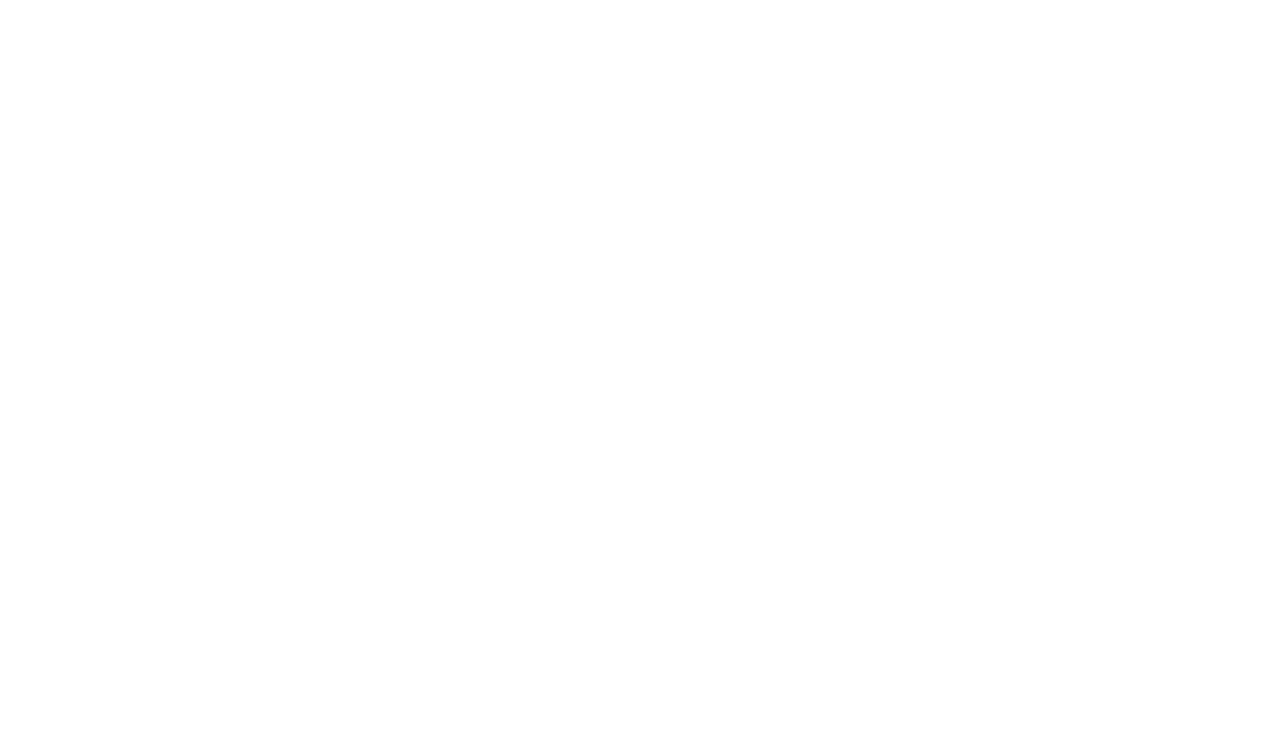
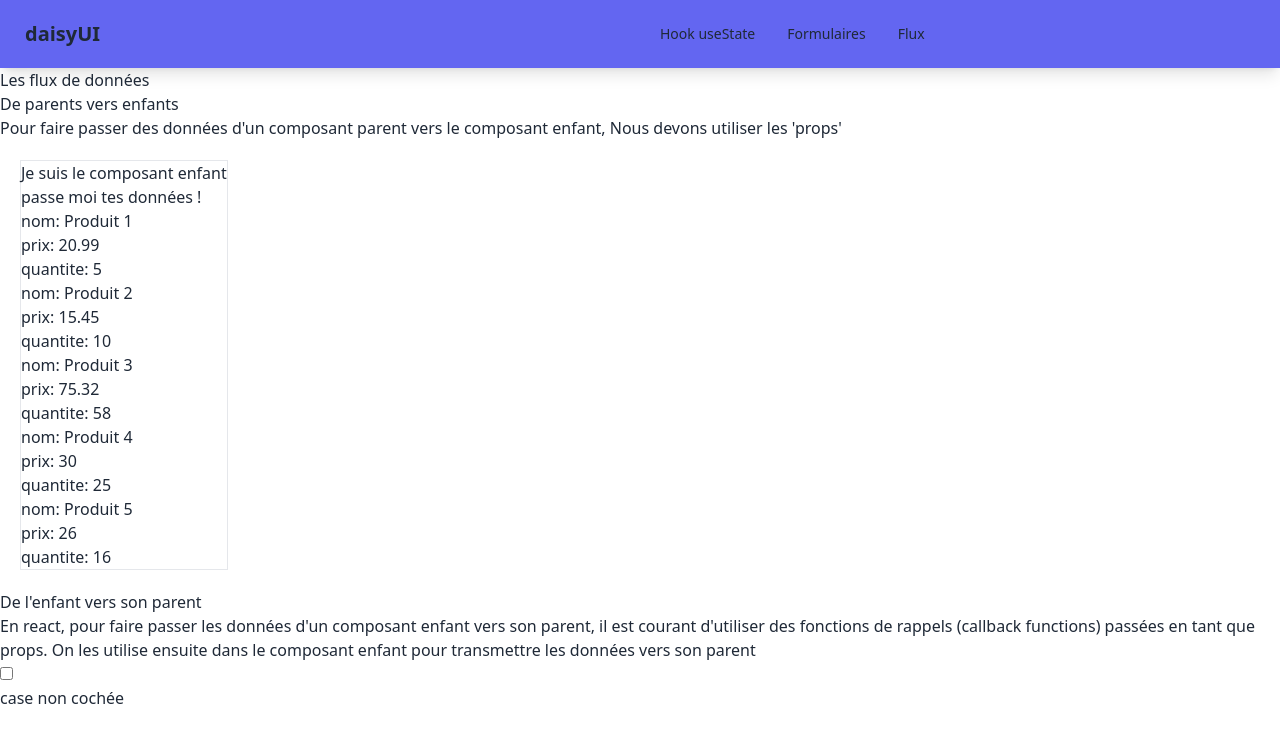
Before and after one commit to Kevin97231/20240903_ReactJs, a React (Vite) app: page /flux in a window 1280 px wide. Before the commit this address had no page. Shown: the top 742 px of the page. Built offline with nearby package versions, Linux system fonts and the light colour scheme.

Commit message:
push avant exo 'fruits'

```diff
--- a/index.html
+++ b/index.html
@@ -5,7 +5,9 @@
   <meta charset="UTF-8" />
   <link rel="icon" type="image/svg+xml" href="/vite.svg" />
   <meta name="viewport" content="width=device-width, initial-scale=1.0" />
-  <title>Vite + React</title>
+  <link href="https://cdn.jsdelivr.net/npm/daisyui@4.7.3/dist/full.min.css" rel="stylesheet" type="text/css" />
+  <script src="https://cdn.tailwindcss.com"></script>
+  <title>formation React 03/09/2024</title>
 </head>
 
 <body>
--- a/src/App.jsx
+++ b/src/App.jsx
@@ -3,14 +3,20 @@
 import "./App.css";
 import JsxTheorie from "./view/JsxTheorie";
 import HookUseState from "./view/HookUseState";
+import { Navbar } from "./components/Navbar";
+import { Formulaire } from "./view/Formulaire";
+import { Flux } from "./view/Flux";
 
 function App() {
   return (
     <>
       <BrowserRouter>
+        <Navbar />
         <Routes>
           <Route path="/" element={<JsxTheorie />} />
           <Route path="/hook-use-state" element={<HookUseState />} />
+          <Route path="formulaire" element={<Formulaire />} />
+          <Route path="flux" element={<Flux />} />
         </Routes>
       </BrowserRouter>
     </>
--- /dev/null
+++ b/src/components/Navbar.jsx
@@ -0,0 +1,61 @@
+import { Link } from "react-router-dom";
+
+export const Navbar = () => {
+  return (
+    <div className="navbar bg-base-100 bg-indigo-500 shadow-lg ">
+      <div className="navbar-start">
+        <div className="dropdown">
+          <div tabIndex={0} role="button" className="btn btn-ghost lg:hidden">
+            <svg
+              xmlns="http://www.w3.org/2000/svg"
+              className="h-5 w-5"
+              fill="none"
+              viewBox="0 0 24 24"
+              stroke="currentColor"
+            >
+              <path
+                strokeLinecap="round"
+                strokeLinejoin="round"
+                strokeWidth="2"
+                d="M4 6h16M4 12h8m-8 6h16"
+              />
+            </svg>
+          </div>
+          <ul
+            tabIndex={0}
+            className="menu menu-sm dropdown-content bg-base-100 rounded-box z-[1] mt-3 w-52 p-2 shadow"
+          >
+            <li>
+              <Link to={"/hook-use-state"}>hook useState</Link>
+            </li>
+            <li>
+              <Link to={"/formulaire"}>Formulaires</Link>
+            </li>
+            <li>
+              <Link to={"/flux"}>Flux</Link>
+            </li>
+          </ul>
+        </div>
+        <Link className="btn btn-ghost text-xl" to={"/"}>
+          daisyUI
+        </Link>
+      </div>
+      <div className="navbar-center hidden lg:flex">
+        <ul className="menu menu-horizontal px-1">
+          <li>
+            <Link to={"/hook-use-state"}>Hook useState</Link>
+          </li>
+          <li>
+            <Link to={"/formulaire"}>Formulaires</Link>
+          </li>
+          <li>
+            <Link to={"/flux"}>Flux</Link>
+          </li>
+        </ul>
+      </div>
+      {/* <div className="navbar-end">
+          <a className="btn">Button</a>
+        </div> */}
+    </div>
+  );
+};
--- /dev/null
+++ b/src/view/Flux.jsx
@@ -0,0 +1,69 @@
+/* eslint-disable react/prop-types */
+import { useState } from "react";
+
+/* eslint-disable react/no-unescaped-entities */
+export const Flux = () => {
+  const data = [
+    { id: 1, nom: "Produit 1", prix: 20.99, quantite: 5 },
+    { id: 2, nom: "Produit 2", prix: 15.45, quantite: 10 },
+    { id: 3, nom: "Produit 3", prix: 75.32, quantite: 58 },
+    { id: 4, nom: "Produit 4", prix: 30.0, quantite: 25 },
+    { id: 5, nom: "Produit 5", prix: 26.0, quantite: 16 },
+  ];
+
+  const [checked, setChecked] = useState(false);
+
+  return (
+    <>
+      <h1>Les flux de données</h1>
+      <h2>De parents vers enfants</h2>
+      <p>
+        Pour faire passer des données d'un composant parent vers le composant
+        enfant, Nous devons utiliser les 'props'
+      </p>
+      <ComposantEnfant data={data} />
+
+      <h2>De l'enfant vers son parent</h2>
+      <p>
+        En react, pour faire passer les données d'un composant enfant vers son
+        parent, il est courant d'utiliser des fonctions de rappels (callback
+        functions) passées en tant que props. On les utilise ensuite dans le
+        composant enfant pour transmettre les données vers son parent
+      </p>
+
+      <CheckBoxEnfant checked={checked} onCheck={setChecked} />
+      <br />
+
+      {checked ? "case cochée" : "case non cochée"}
+    </>
+  );
+};
+
+function ComposantEnfant({ text = "passe moi tes données !", data = [] }) {
+  return (
+    <div className="m-5 border w-fit">
+      <h1>Je suis le composant enfant</h1>
+      <p>{text}</p>
+
+      {data.map((produit) => (
+        <div key={produit.id}>
+          <p>nom: {produit.nom}</p>
+          <p>prix: {produit.prix}</p>
+          <p>quantite: {produit.quantite}</p>
+        </div>
+      ))}
+    </div>
+  );
+}
+
+function CheckBoxEnfant({ checked, onCheck }) {
+  const handleClick = (e) => {
+    onCheck(e.target.checked);
+  };
+
+  return (
+    <>
+      <input type="checkbox" onChange={handleClick} checked={checked} />
+    </>
+  );
+}
--- /dev/null
+++ b/src/view/Formulaire.jsx
@@ -0,0 +1,35 @@
+import { useState } from "react";
+
+/* eslint-disable react/no-unescaped-entities */
+export const Formulaire = () => {
+  const [name, setName] = useState("");
+
+  const handleNameChange = (e) => {
+    console.log(e.target.value);
+    setName(e.target.value);
+  };
+
+  return (
+    <>
+      <h1>Les formulaires</h1>
+      <h2>Les champs contrôlés</h2>
+      <p>
+        En react, nous avons un concept que nous pouvons appeler les 'champs
+        contrôlés'. En utilisant le <strong>'onChange'</strong> d'une input et
+        le hook useState(), nous pouvons mettre à jour une variable à chaque
+        changement de la valeur présente dans l'input
+      </p>
+
+      <div className="p-5 mt-5 border w-fit">
+        <p>Bonjour, {name}</p>
+
+        <input
+          type="text"
+          value={name}
+          onChange={handleNameChange}
+          className="input-bordered"
+        />
+      </div>
+    </>
+  );
+};
--- a/src/view/HookUseState.jsx
+++ b/src/view/HookUseState.jsx
@@ -7,12 +7,18 @@
 
   const increment = () => {
     count2 += 1;
-    setCount(count + 1);
+    // setCount(count + 1);
+
+    // conseillé par React:
+    setCount((value) => value + 1);
   };
 
   const decrement = () => {
     count2 -= 1;
-    setCount(count - 1);
+    // setCount(count - 1);
+
+    // conseillé par React:
+    setCount((value) => value - 1);
   };
 
   return (
```
Also changed, not shown: src/view/Exercice.jsx (added, +35 -0 lines).
